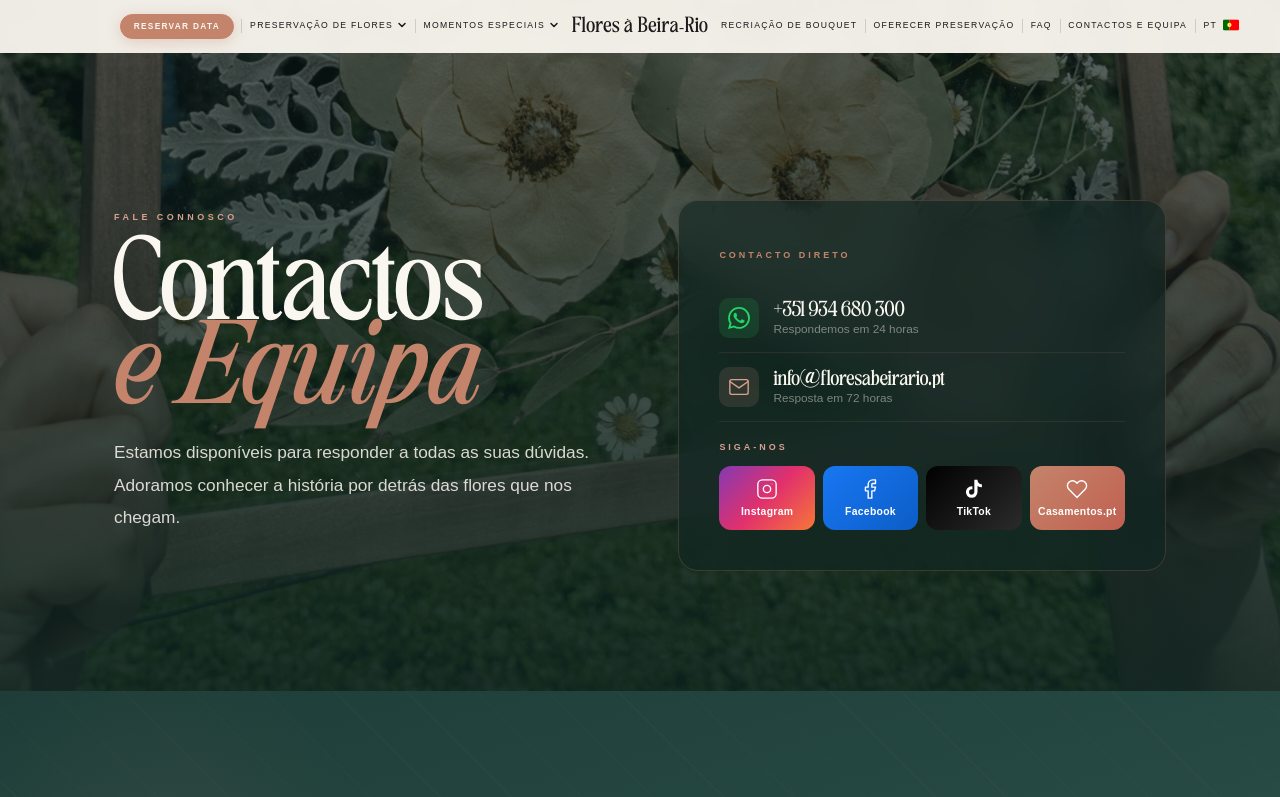
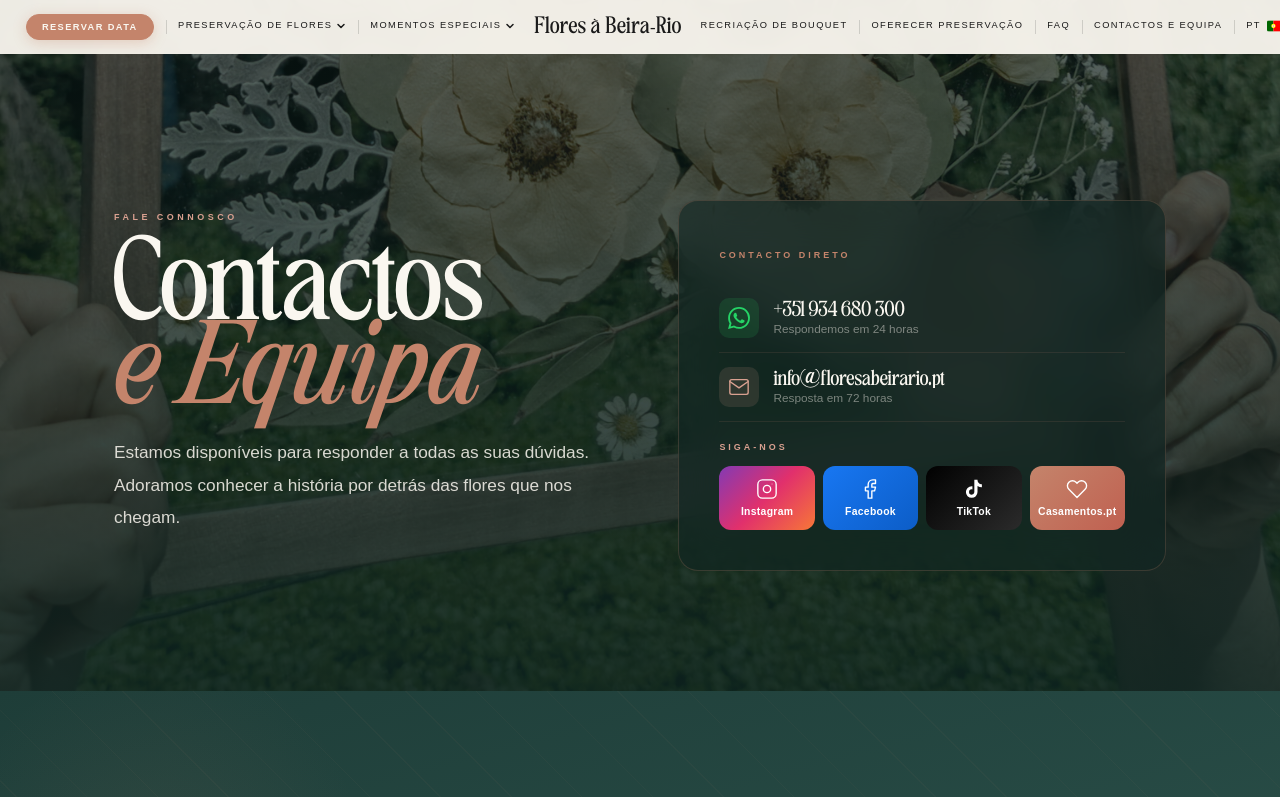
Before and after one commit to floresabeirario/fbr-website, a Next.js app: page /contactos in a window 1280 px wide. Shown: the top 797 px of the page. Built offline with nearby package versions, Linux system fonts and the light colour scheme; a web font is replaced by a local one.

Commit message:
Update globals.css

```diff
--- a/app/globals.css
+++ b/app/globals.css
@@ -67,28 +67,27 @@ button:focus-visible {
   align-items: center;
   max-width: 1440px;
   margin: 0 auto;
-  padding: 0 16px;
+  padding: 0 clamp(16px, 2vw, 40px);
 }
-@media (min-width: 1400px) { .nav-bar { padding: 0 32px; } }
 
 .nav-left {
   flex: 1;
   display: flex;
-  gap: clamp(4px, 0.6vw, 14px);
+  gap: clamp(6px, 0.9vw, 18px);
   align-items: center;
   justify-content: flex-end;
 }
 
 .nav-logo {
   flex: 0 0 auto;
-  font-size: clamp(0.85rem, 1.2vw, 1.4rem);
+  font-size: clamp(1rem, 1.3vw, 1.4rem);
   font-family: 'TAN-MEMORIES', serif;
   text-align: center;
   text-decoration: none !important;
   line-height: 1.1;
   letter-spacing: 0.5px;
   white-space: nowrap;
-  padding: 2px clamp(8px, 1vw, 20px);
+  padding: 2px clamp(10px, 1.5vw, 24px);
   border-bottom: 1px solid transparent;
   transition: all 0.3s ease;
 }
@@ -102,7 +101,7 @@ button:focus-visible {
 }
 .nav-right {
   display: flex;
-  gap: clamp(4px, 0.6vw, 14px);
+  gap: clamp(6px, 0.9vw, 18px);
   align-items: center;
 }
 
@@ -126,8 +125,8 @@ button:focus-visible {
   border-bottom: 1px solid transparent;
   line-height: 1.4;
   padding-bottom: 2px;
-  font-size: clamp(0.54rem, 0.55vw, 0.68rem) !important;
-  letter-spacing: clamp(0.8px, 0.1vw, 1.3px) !important;
+  font-size: clamp(0.58rem, 0.62vw, 0.72rem) !important;
+  letter-spacing: clamp(0.9px, 0.12vw, 1.4px) !important;
   white-space: nowrap;
 }
 .nav-link:hover { border-bottom: 1px solid currentColor; }
@@ -189,13 +188,13 @@ button:focus-visible {
 .nav-cta {
   display: inline-flex;
   align-items: center;
-  font-size: clamp(0.52rem, 0.55vw, 0.64rem);
+  font-size: clamp(0.58rem, 0.62vw, 0.68rem);
   font-weight: 600;
-  letter-spacing: clamp(0.8px, 0.1vw, 1.4px);
+  letter-spacing: clamp(0.9px, 0.12vw, 1.4px);
   text-transform: uppercase;
   text-decoration: none !important;
   font-family: var(--font-google-sans), 'Google Sans', sans-serif;
-  padding: clamp(6px, 0.5vw, 8px) clamp(10px, 1vw, 18px);
+  padding: clamp(7px, 0.55vw, 9px) clamp(12px, 1.2vw, 20px);
   border-radius: 100px;
   transition: all 0.3s ease;
   white-space: nowrap;
```
